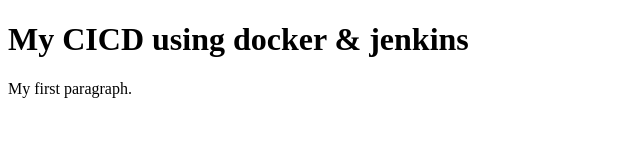
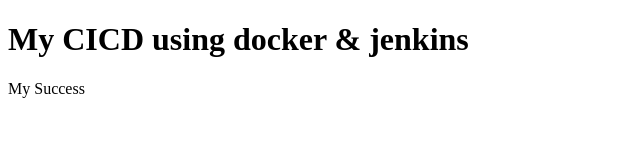
Before and after one commit to suvankar-py/CICD, a plain HTML site: page index.html in a window 1280 px wide. Shown: the full height of the page, 0-640 px from the left. Drawn offline with Linux system fonts and the light colour scheme.

Commit message:
Update index.html

```diff
--- a/index.html
+++ b/index.html
@@ -1,8 +1,7 @@
 <!DOCTYPE html>
  <html>
  <body>
- <h1>My CICD using docker & jenkins</h1>
- <p>My first
-paragraph.</p>
+ <h1>My CICD using docker & jenkins </h1>
+ <p>My Success</p>
  </body>
  </html>
```
